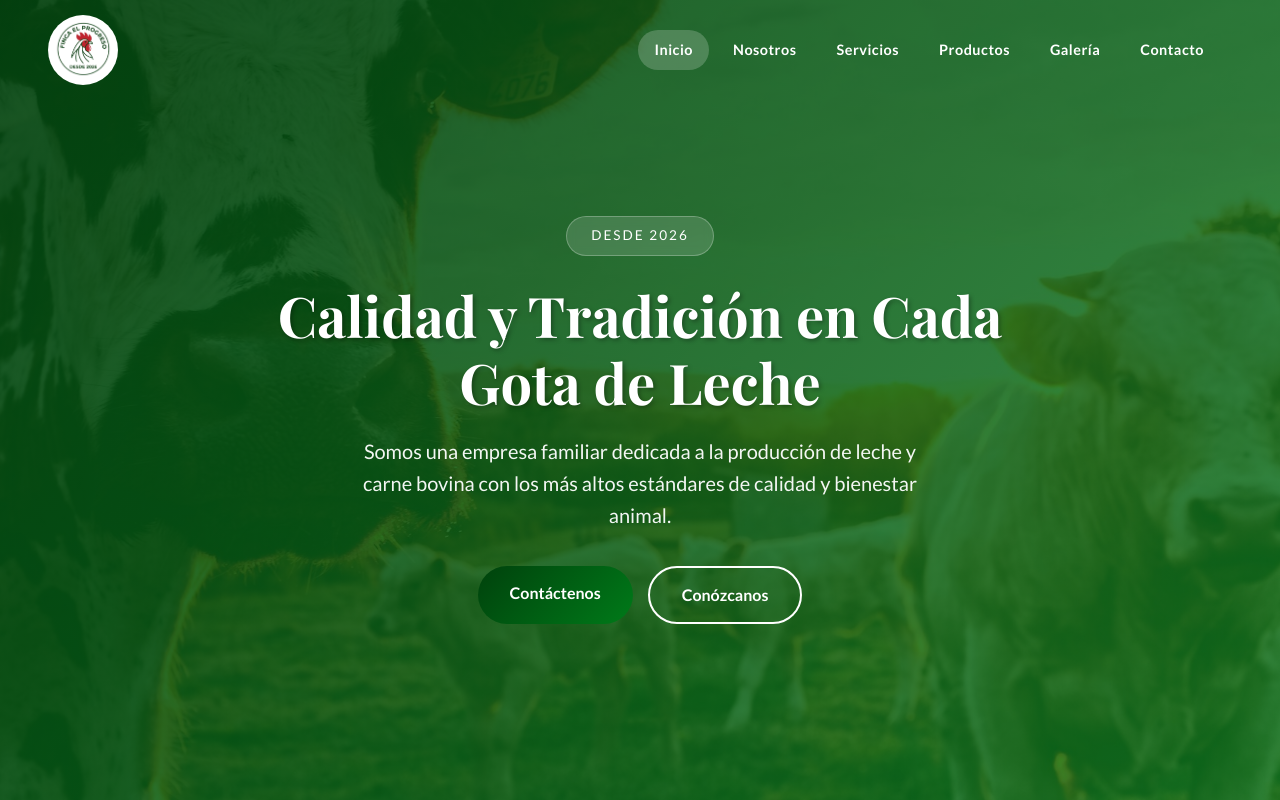
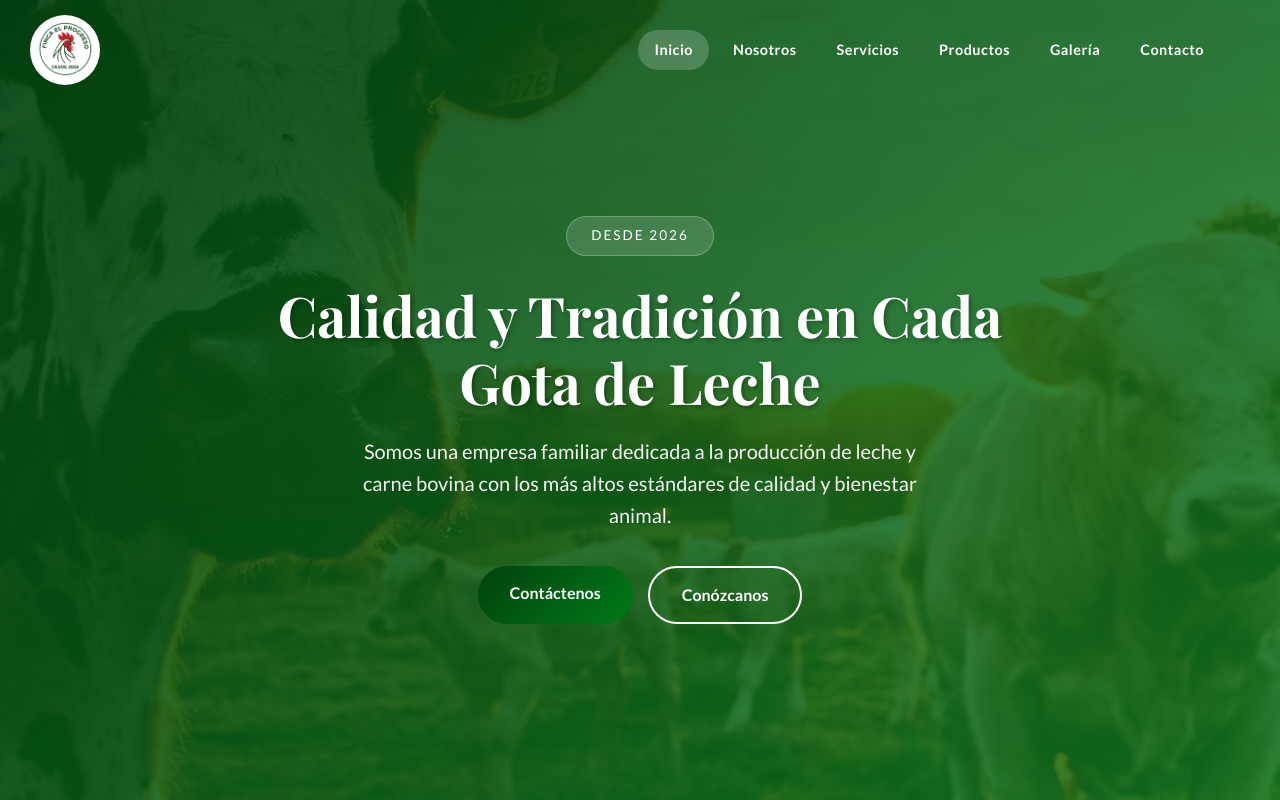
Before and after one commit to JensyMoralesYedom/El-Progreso-Page, a plain HTML site: page index.html in a window 1280 px wide. Shown: the top 800 px of the page. Drawn offline with nearby package versions, Linux system fonts and the light colour scheme.

Commit message:
Corrigiendo el logo 2

```diff
--- a/css/styles.css
+++ b/css/styles.css
@@ -175,7 +175,7 @@ h1, h2, h3, h4, h5, h6 {
 .logo {
   display: flex;
   align-items: center;
-  margin-left: -12px;
+  margin-left: -30px;
 }
 
 .logo-img {
```
